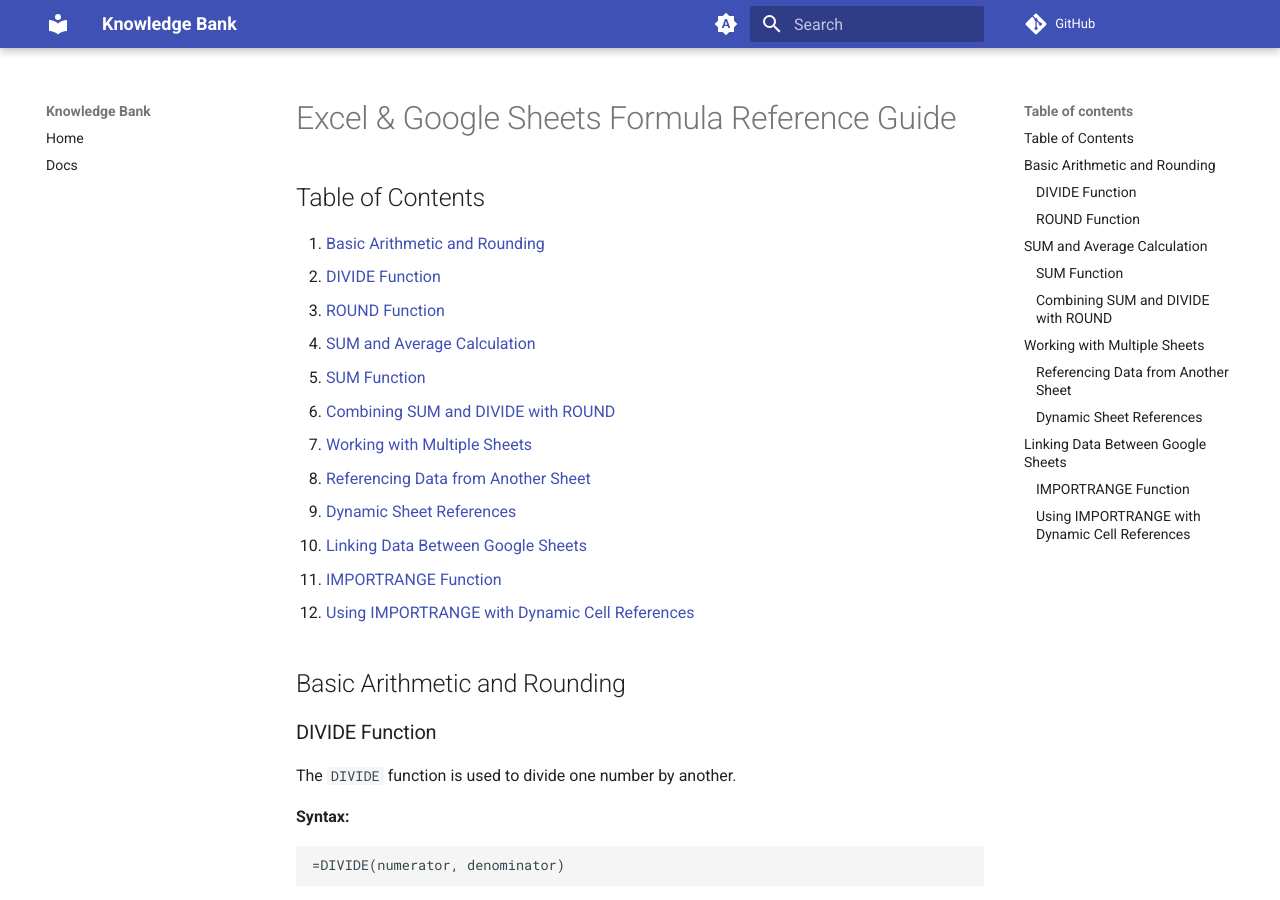
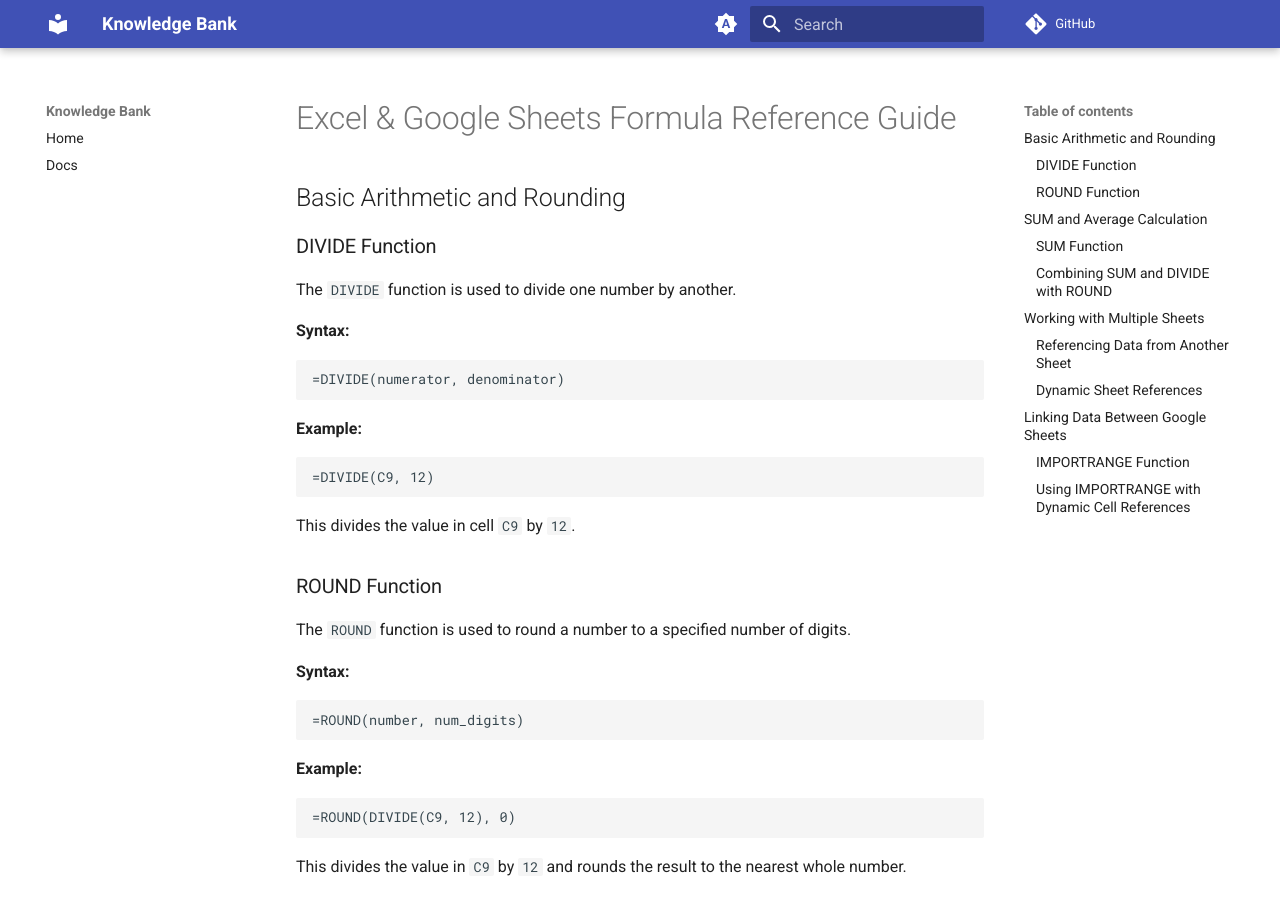
Before and after one commit to kaushal726/self-learning, an MkDocs documentation site: the page built from docs/tech/excel.md, in a window 1280 px wide and 900 px high. Built offline with MkDocs 1.6.1 and Material for MkDocs 9.7.7, drawn with Linux system fonts in a browser that asks for light colours; comment, search, counter and statistics services are not loaded.

Commit message:
Removed unwanted Code

```diff
--- a/docs/tech/excel.md
+++ b/docs/tech/excel.md
@@ -8,21 +8,6 @@ tags: Excel, Google Sheets, Formulas, Data Analysis
 ---
 
 # Excel & Google Sheets Formula Reference Guide
-
-## Table of Contents
-
-1. [Basic Arithmetic and Rounding](#basic-arithmetic-and-rounding)
-   - [DIVIDE Function](#divide-function)
-   - [ROUND Function](#round-function)
-2. [SUM and Average Calculation](#sum-and-average-calculation)
-   - [SUM Function](#sum-function)
-   - [Combining SUM and DIVIDE with ROUND](#combining-sum-and-divide-with-round)
-3. [Working with Multiple Sheets](#working-with-multiple-sheets)
-   - [Referencing Data from Another Sheet](#referencing-data-from-another-sheet)
-   - [Dynamic Sheet References](#dynamic-sheet-references)
-4. [Linking Data Between Google Sheets](#linking-data-between-google-sheets)
-   - [IMPORTRANGE Function](#importrange-function)
-   - [Using IMPORTRANGE with Dynamic Cell References](#using-importrange-with-dynamic-cell-references)
 
 ## Basic Arithmetic and Rounding
 
```
Also changed, not shown: docs/project-idea.md (deleted, +0 -37 lines).
